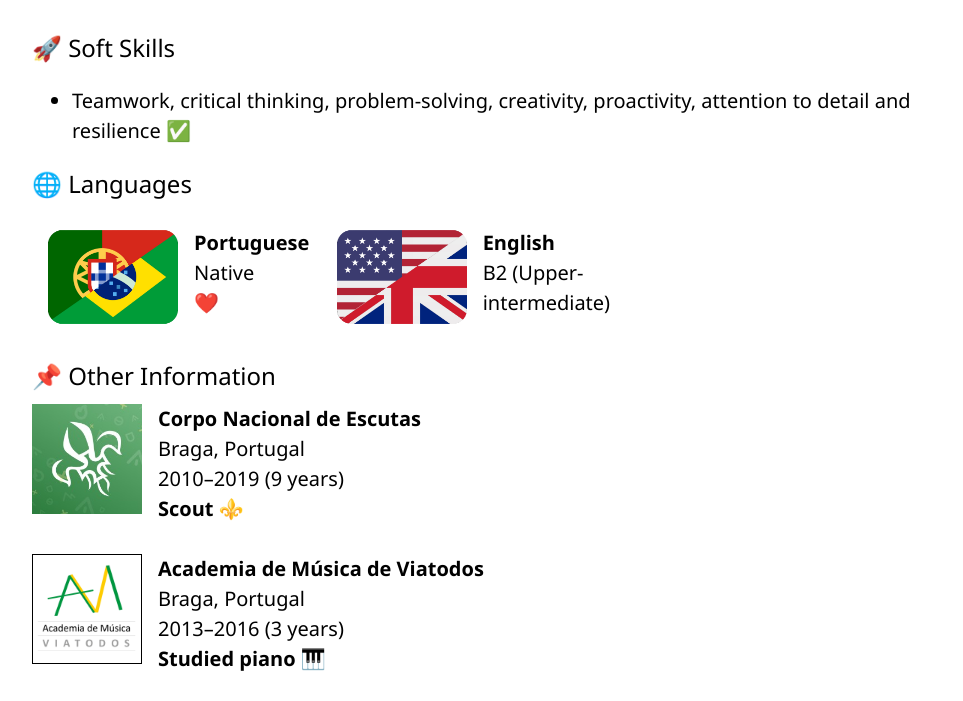
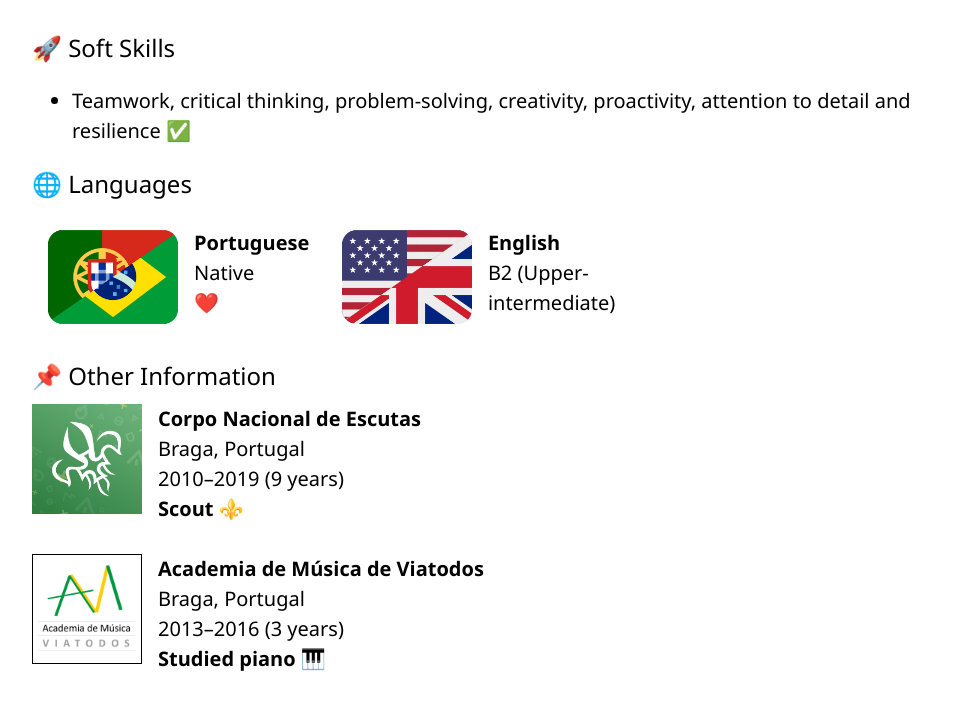
Before and after one commit to a104437ana/a104437ana.github.io, a plain HTML site: page index.html in a window 1280 px wide. Shown: the part 2483-3184 px from the top of the page, without its empty margins (134-1097 px from the left). Drawn offline with Linux system fonts and the light colour scheme.

Commit message:
Minor fix

```diff
--- a/index.html
+++ b/index.html
@@ -479,7 +479,7 @@
                                 <div class="w3-col" style="width: auto"><img loading="lazy" class="w3-margin-right" src="assets/icons/flag-ptbr.png" style="height: 130px;"alt="Portuguese"></div>
                             <div class="w3-col" style="width: auto">
                                 <div class="w3-margin-top">
-                                    <b data-pt="Português&nbsp;&nbsp;&nbsp;&nbsp;&ensp;">Portuguese&#8199;</b>
+                                    <b data-pt="Português&nbsp;&nbsp;&nbsp;&nbsp;&ensp;">Portuguese&#8199;&nbsp;</b>
                                     <br><span data-pt="Nativo">Native</span><br>❤️
                                 </div>
                             </div>
@@ -489,7 +489,7 @@
                             <div class="w3-col" style="width: auto">
                                 <div class="w3-margin-top">
                                     <b data-pt="Inglês">English</b>
-                                    <br><span data-pt="B2 (Intermédio<br>Superior)">B2 (Upper-<br>intermediate)&#8287;</span>
+                                    <br><span data-pt="B2 (Intermédio<br>Superior)">B2 (Upper-<br>intermediate)&ensp;</span>
                                 </div>
                             </div>
                             </div>
```
